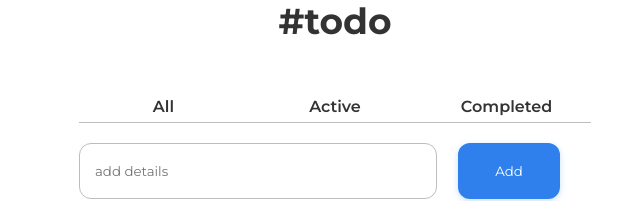
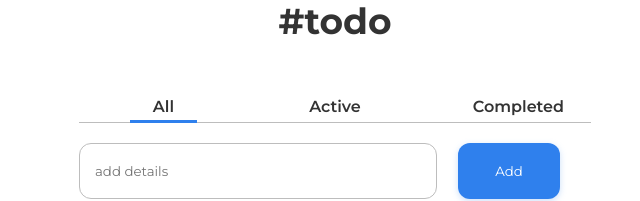
Before and after one commit to HalilFocic/DevChallanges-404-Not-Found, a React (Create React App) app in the folder to-do/: page / in a window 1280 px wide. Shown: the top 201 px of the page, without its empty margins (305-945 px from the left). Built offline with nearby package versions, Linux system fonts and the light colour scheme.

Commit message:
slider indicator added

```diff
--- a/to-do/src/App.css
+++ b/to-do/src/App.css
@@ -76,3 +76,11 @@
 .finished {
   text-decoration: line-through;
 }
+.slider-text {
+  width: 40%;
+  margin: auto;
+  padding-bottom: 4px;
+}
+.active {
+  border-bottom: 3px solid #2f80ed;
+}
--- a/to-do/src/App.js
+++ b/to-do/src/App.js
@@ -31,13 +31,25 @@ function App() {
 
       <div className="app-slider">
         <div className="slider-item" onClick={() => changeSlider("all")}>
-          <div className="slider-text">All</div>
+          <div className={`slider-text ${sliderSelect === "all" && "active"}`}>
+            All
+          </div>
         </div>
         <div className="slider-item" onClick={() => changeSlider("active")}>
-          <div className="slider-text">Active</div>
+          <div
+            className={`slider-text ${sliderSelect === "active" && "active"}`}
+          >
+            Active
+          </div>
         </div>
         <div className="slider-item" onClick={() => changeSlider("completed")}>
-          <div className="slider-text">Completed</div>
+          <div
+            className={`slider-text ${
+              sliderSelect === "completed" && "active"
+            }`}
+          >
+            Completed
+          </div>
         </div>
       </div>
       <form className="app-form">
```
Also changed, not shown: to-do/public/index.html (+0 -10 lines), to-do/src/reportWebVitals.js (added, +13 -0 lines), to-do/src/setupTests.js (added, +5 -0 lines), to-do/src/logo.svg (added), 1 other file (tests, documents, lock files or other folders).
